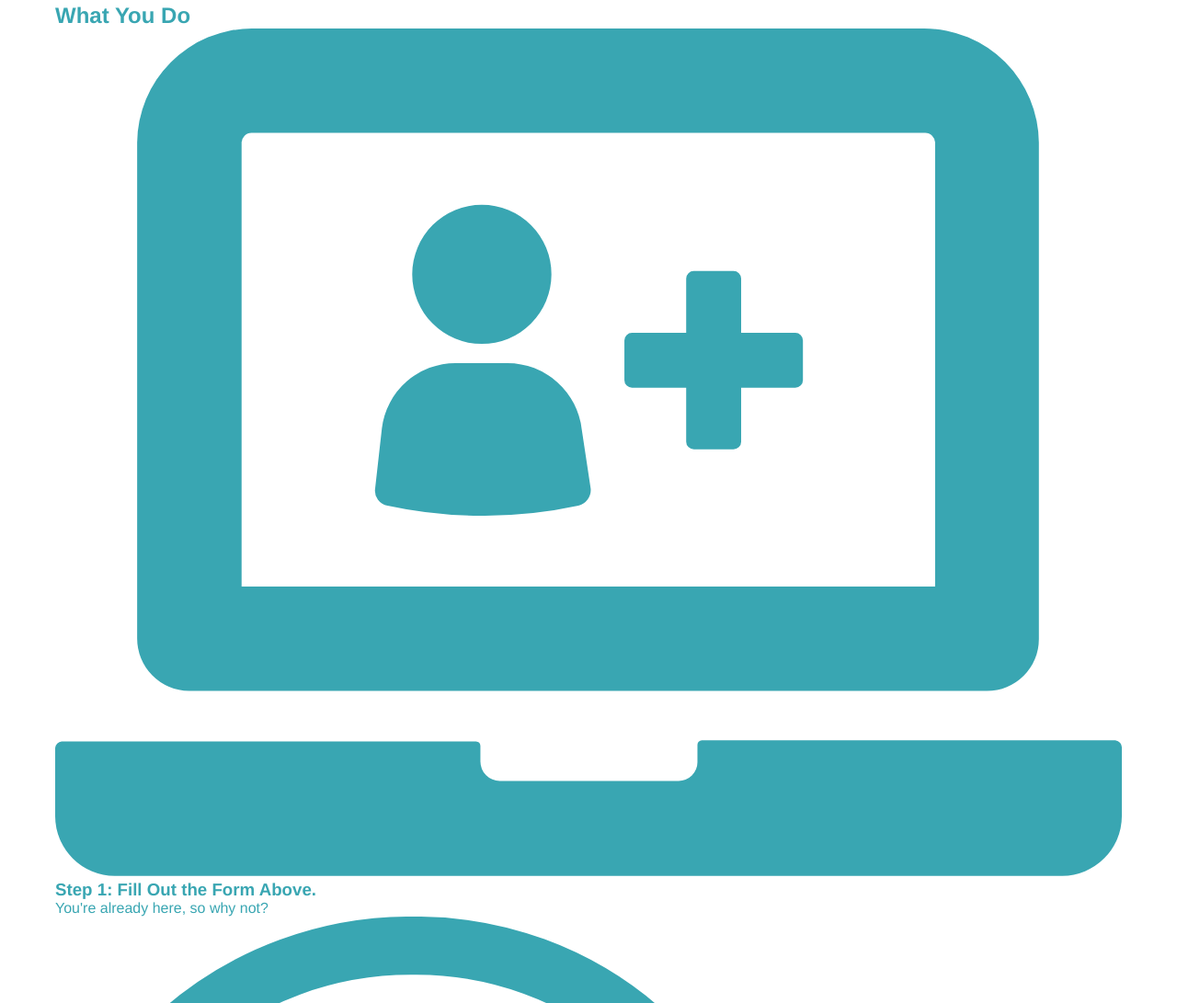
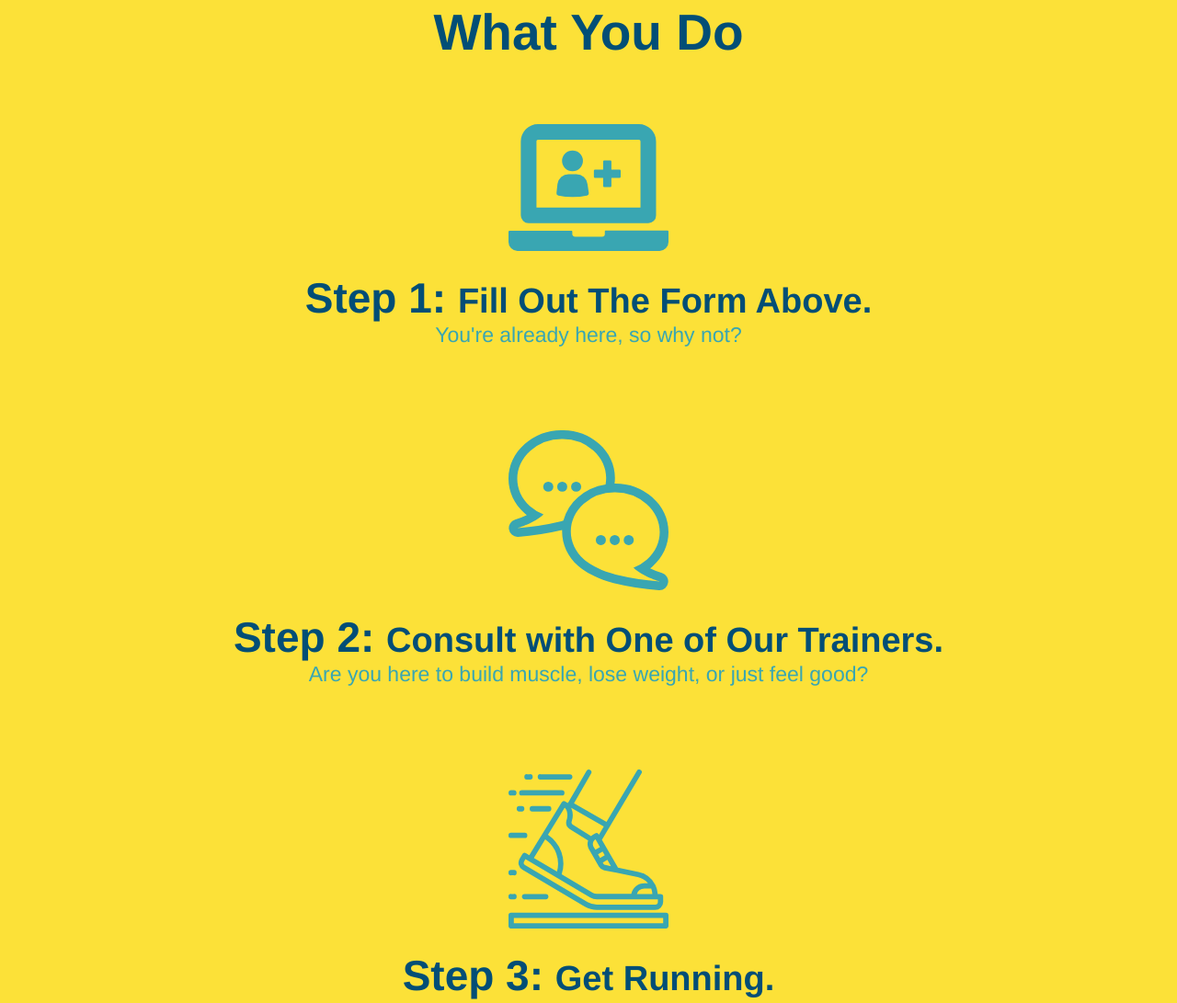
Before and after one commit to mtpott/run-buddy, a plain HTML site: page index.html in a window 1280 px wide. Shown: the part 1117-2208 px from the top of the page at 92% size. Drawn offline with Linux system fonts and the light colour scheme.

Commit message:
style what you do section

```diff
--- a/assets/css/style.css
+++ b/assets/css/style.css
@@ -127,16 +127,6 @@ section {
     text-align: center;
 }
 
-.intro h2 {
-    font-size: 55px;
-    color: #024e76;
-    margin-bottom: 35px;
-    padding: 0 100px 20px 100px;
-    border-bottom: 3px solid;
-    border-color: #fce138;
-    display: inline-block;
-}
-
 .intro p {
     line-height: 1.7;
     color: #39a6b2;
@@ -144,3 +134,49 @@ section {
     font-size: 20px;
     margin: 0 auto;
 }
+
+.steps {
+    text-align: center;
+    background: #fce138;
+}
+
+.section-title {
+    font-size: 55px;
+    color: #024e76;
+    margin-bottom: 35px;
+    padding: 0 100px 20px 100px;
+    display: inline-block;
+    border-bottom: 3px solid;
+}
+
+.primary-border {
+    border-color: #fce138;
+}
+
+.secondary-border {
+    border-color: #39a6b2;
+}
+
+.steps div {
+    margin-bottom: 80px;
+}
+
+.steps img {
+    width: 15%;
+    margin: 10px 0;
+}
+
+.steps h3 {
+    color: #024e76;
+    font-size: 46px;
+    margin-top: 10px;
+}
+
+.steps p {
+    color: #39a6b2;
+    font-size: 23px;
+}
+
+.steps span {
+    font-size: 38px;
+}
--- a/index.html
+++ b/index.html
@@ -65,37 +65,37 @@
 
 <!-- "what we do" section -->
     <section id="what-we-do" class="intro">
-        <h2>What We Do</h2>
+        <h2 class="section-title primary-border">What We Do</h2>
         <p>
             butcher selfies chambray shabby chic gentrify readymade yr Echo Park XOXO Tumblr normcore Banksy direct trade Blue Bottle chillwave you probably haven't heard of them single-origin coffee Vice fanny pack fixie Odd Future Austin fingerstache pickled twee synth Wes Anderson Thundercats viral bitters flannel meggings narwhal Marfa Schlitz sustainable Intelligentsia umami deep v craft
         </p>
     </section>
 
 <!-- "what you do" section -->
-    <section id="what-you-do">
-        <h2>What You Do</h2>
+    <section id="what-you-do" class="steps">
+        <h2 class="section-title primary-border">What You Do</h2>
 
     <div>
         <img src="./assets/images/step-1.svg" alt="" />
-        <h3>Step 1: Fill Out the Form Above.</h3>
+        <h3>Step 1: <span>Fill Out The Form Above.</span></h3>
         <p>You're already here, so why not?</p>
     </div>
 
     <div>
         <img src="./assets/images/step-2.svg" alt="" />
-        <h3>Step 2: Consult with One of Our Trainers.</h3>
+        <h3>Step 2: <span>Consult with One of Our Trainers.</span></h3>
         <p>Are you here to build muscle, lose weight, or just feel good?</p>
     </div>
 
     <div>
         <img src="./assets/images/step-3.svg" alt="" />
-        <h3>Step 3: Get Running.</h3>
+        <h3>Step 3: <span>Get Running.</span></h3>
         <p>Hit the ground running (literally) once your trainer lays out your plan.</p>
     </div>
 
     <div>
         <img src="./assets/images/step-4.svg" alt="" />
-        <h3>Step 4: See Results.</h3>
+        <h3>Step 4: <span>See Results.</span></h3>
         <p>Bi-weekly checkins with your trainer will keep you focused.</p>
     </div>
     </section>
```
